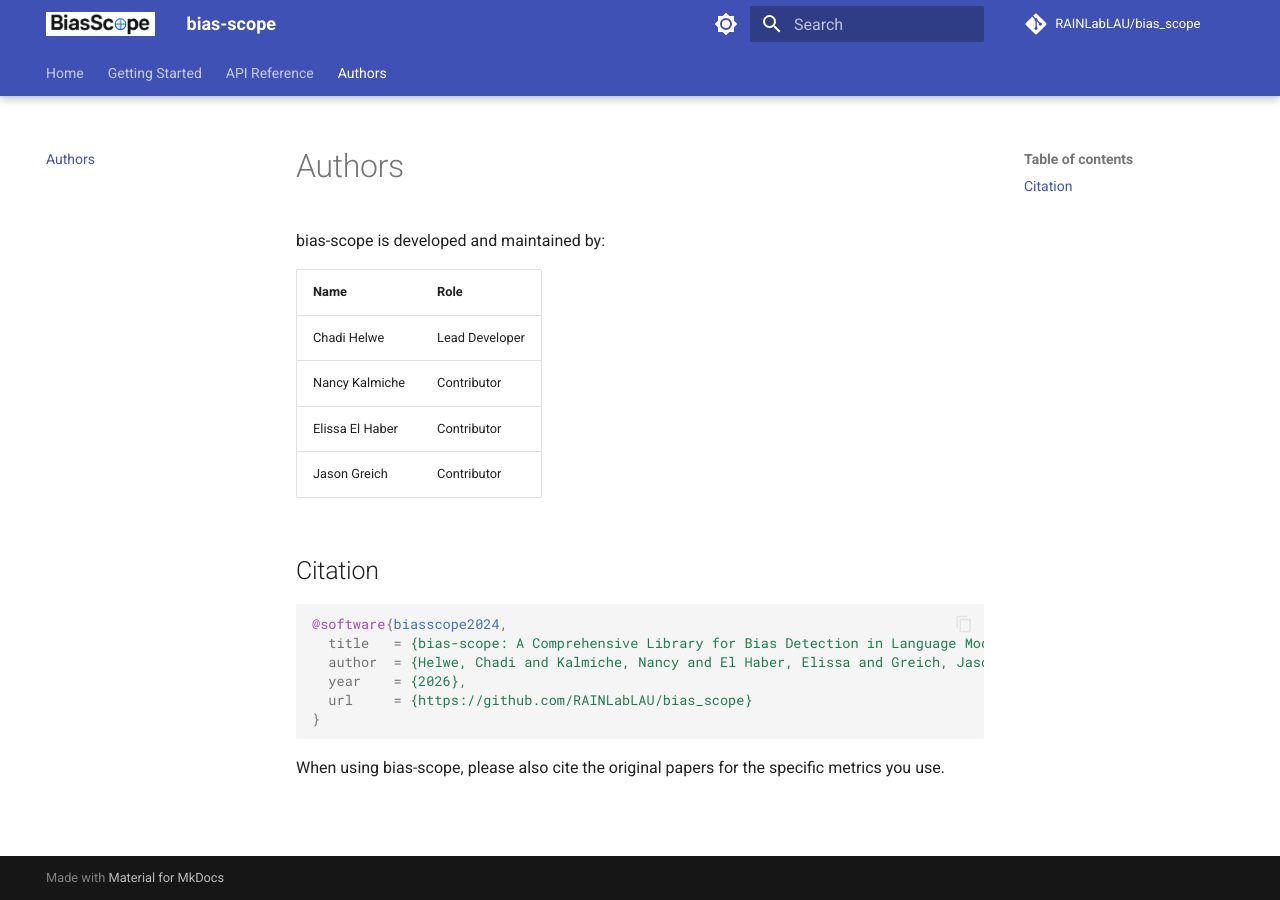
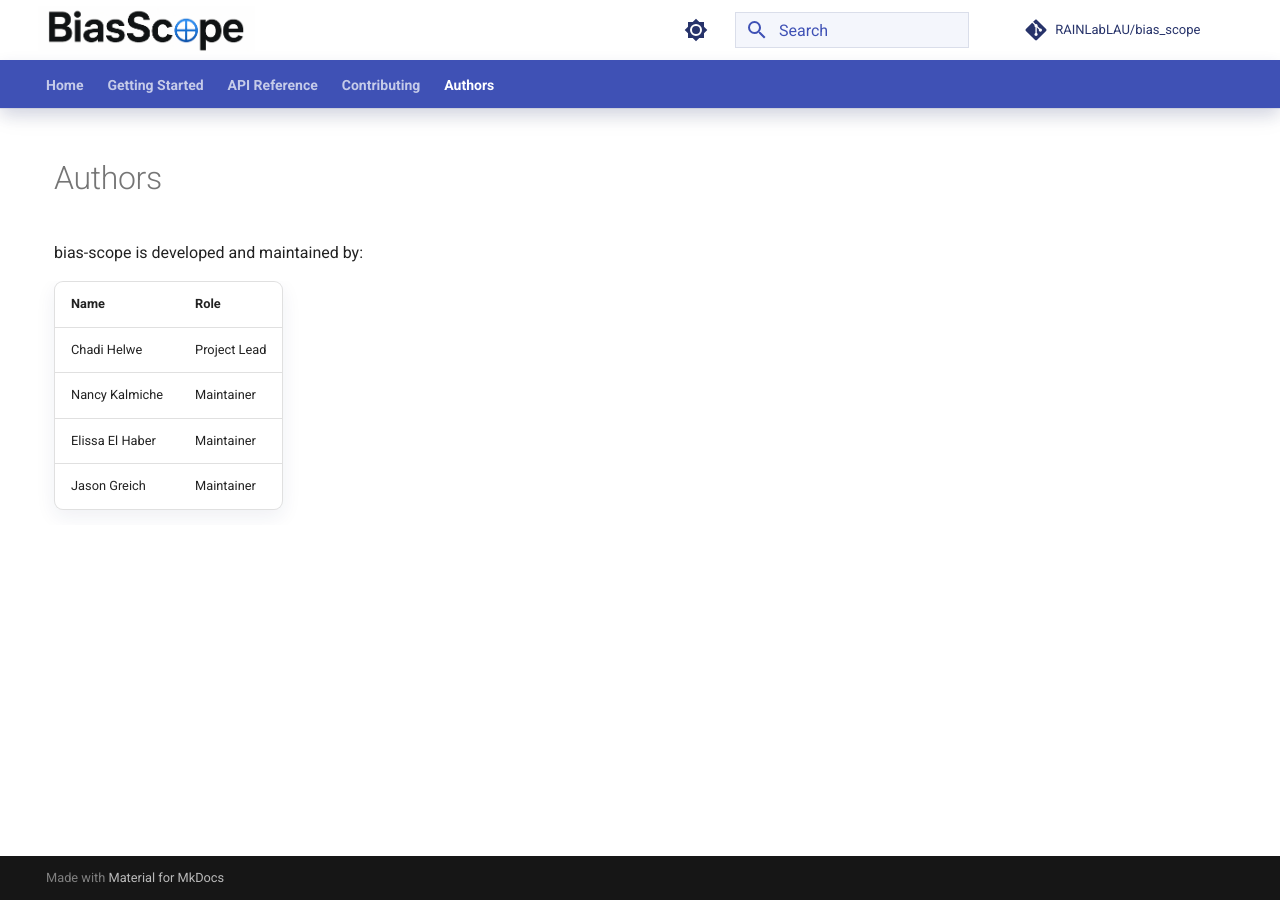
Before and after one commit to RAINLabLAU/bias_scope, an MkDocs documentation site: the page built from docs/authors.md, in a window 1280 px wide. Built offline with MkDocs 1.6.1 and Material for MkDocs 9.7.7, drawn with Linux system fonts in a browser that asks for light colours; comment, search, counter and statistics services are not loaded.

Commit message:
Update docs layout and contribution guide

````diff
--- a/docs/authors.md
+++ b/docs/authors.md
@@ -2,22 +2,9 @@
 
 bias-scope is developed and maintained by:
 
-| Name            | Role           |
-| --------------- | -------------- |
-| Chadi Helwe     | Lead Developer |
-| Nancy Kalmiche  | Contributor    |
-| Elissa El Haber | Contributor    |
-| Jason Greich    | Contributor    |
-
-## Citation
-
-```bibtex
-@software{biasscope2024,
-  title   = {bias-scope: A Comprehensive Library for Bias Detection in Language Models},
-  author  = {Helwe, Chadi and Kalmiche, Nancy and El Haber, Elissa and Greich, Jason},
-  year    = {2026},
-  url     = {https://github.com/RAINLabLAU/bias_scope}
-}
-```
-
-When using bias-scope, please also cite the original papers for the specific metrics you use.
+| Name            | Role         |
+| --------------- | ------------ |
+| Chadi Helwe     | Project Lead |
+| Nancy Kalmiche  | Maintainer   |
+| Elissa El Haber | Maintainer   |
+| Jason Greich    | Maintainer   |
--- /dev/null
+++ b/docs/javascripts/sidebar-visibility.js
@@ -0,0 +1,10 @@
+(function () {
+  var path = window.location.pathname.replace(/\\/g, "/").toLowerCase();
+  var keepSidebar = path.indexOf('/getting-started/') !== -1 || path.indexOf('/api/') !== -1;
+
+  if (keepSidebar) {
+    return;
+  }
+
+  document.documentElement.classList.add('hide-primary-sidebar');
+})();
--- /dev/null
+++ b/docs/stylesheets/extra.css
@@ -0,0 +1,236 @@
+/* Separate the utility header from the primary documentation navigation. */
+.md-header {
+  background: #ffffff;
+  box-shadow: 0 1px 0 rgba(26, 35, 79, 0.08), 0 8px 24px rgba(26, 35, 79, 0.07);
+  color: #27336a;
+}
+
+.md-header__inner {
+  display: flex;
+  align-items: center;
+  gap: 0.75rem;
+}
+
+/* The logo remains visible, while the repeated site name is removed. */
+.md-header__title {
+  display: none;
+}
+
+.md-header__button.md-logo {
+  margin-right: auto;
+  padding: 0.1rem 0;
+}
+
+.md-header__button,
+.md-header__button.md-logo,
+.md-header__topic {
+  color: #27336a;
+}
+
+.md-header__button.md-logo img {
+  height: auto;
+  width: auto;
+  max-height: 2.4rem;
+  max-width: none;
+}
+
+.md-search__input {
+  background-color: #f4f6fc;
+  box-shadow: inset 0 0 0 1px rgba(39, 51, 106, 0.12);
+  color: #20284f;
+}
+
+.md-search__input::placeholder {
+  color: #3f51b5;
+  opacity: 1;
+}
+
+.md-search__input:hover,
+.md-search__input:focus {
+  background-color: #ffffff;
+  box-shadow: inset 0 0 0 1px rgba(63, 81, 181, 0.45), 0 4px 14px rgba(39, 51, 106, 0.1);
+}
+
+.md-search__icon,
+.md-search__input + .md-search__icon {
+  color: #3f51b5;
+}
+
+.md-tabs {
+  background: #3f51b5;
+  box-shadow: 0 7px 17px rgba(31, 43, 105, 0.14);
+}
+
+.md-tabs__link {
+  font-weight: 600;
+}
+
+.md-tabs__link--active,
+.md-tabs__link:hover {
+  color: #ffffff;
+  opacity: 1;
+}
+
+.md-sidebar--primary .md-sidebar__scrollwrap,
+.md-sidebar--secondary .md-sidebar__scrollwrap {
+  border-radius: 0.4rem;
+}
+
+.md-typeset pre > code {
+  border-radius: 0.45rem;
+  box-shadow: 0 8px 22px rgba(31, 43, 105, 0.11);
+}
+
+.md-typeset table:not([class]) {
+  overflow: hidden;
+  border-radius: 0.45rem;
+  box-shadow: 0 7px 20px rgba(31, 43, 105, 0.07);
+}
+
+[data-md-color-scheme="slate"] .md-header {
+  background: #1e243f;
+  box-shadow: 0 1px 0 rgba(255, 255, 255, 0.08), 0 8px 24px rgba(0, 0, 0, 0.22);
+  color: #e6e9ff;
+}
+
+[data-md-color-scheme="slate"] .md-header__button,
+[data-md-color-scheme="slate"] .md-header__button.md-logo {
+  color: #e6e9ff;
+}
+
+[data-md-color-scheme="slate"] .md-search__input {
+  background-color: #2a3153;
+  box-shadow: inset 0 0 0 1px rgba(230, 233, 255, 0.13);
+  color: #f4f5ff;
+}
+
+[data-md-color-scheme="slate"] .md-search__input::placeholder {
+  color: #9fb0ff;
+}
+
+[data-md-color-scheme="slate"] .md-search__input:hover,
+[data-md-color-scheme="slate"] .md-search__input:focus {
+  background-color: #343d68;
+}
+
+.hide-primary-sidebar .md-sidebar--primary {
+  display: none;
+}
+
+@media screen and (min-width: 76.25em) {
+  .hide-primary-sidebar .md-content {
+    margin-left: 0;
+  }
+}
+
+.contrib-hero {
+  margin: 0 0 1.5rem;
+  padding: 1.4rem 1.5rem;
+  border: 1px solid rgba(63, 81, 181, 0.12);
+  border-radius: 1rem;
+  background: linear-gradient(135deg, rgba(63, 81, 181, 0.08), rgba(255, 255, 255, 0.92));
+  box-shadow: 0 14px 30px rgba(31, 43, 105, 0.08);
+}
+
+.contrib-hero h2 {
+  margin: 0.2rem 0 0.7rem;
+  color: #24346f;
+}
+
+.contrib-kicker {
+  margin: 0;
+  color: #3f51b5;
+  font-size: 0.76rem;
+  font-weight: 700;
+  letter-spacing: 0.08em;
+  text-transform: uppercase;
+}
+
+.contrib-grid {
+  display: grid;
+  grid-template-columns: repeat(auto-fit, minmax(12rem, 1fr));
+  gap: 0.9rem;
+  margin: 1.25rem 0 1.75rem;
+}
+
+.contrib-card {
+  padding: 1rem 1.05rem;
+  border: 1px solid rgba(63, 81, 181, 0.12);
+  border-radius: 0.9rem;
+  background: #ffffff;
+  box-shadow: 0 10px 24px rgba(31, 43, 105, 0.06);
+}
+
+.contrib-card h3 {
+  margin-top: 0;
+  margin-bottom: 0.35rem;
+  color: #27336a;
+}
+
+.contrib-card p {
+  margin: 0;
+}
+
+.contrib-section {
+  margin: 0.9rem 0 1.35rem;
+  padding: 1rem 1.1rem;
+  border-left: 4px solid rgba(63, 81, 181, 0.65);
+  border-radius: 0 0.85rem 0.85rem 0;
+  background: rgba(244, 246, 252, 0.78);
+}
+
+.contrib-section h3 {
+  margin-top: 0;
+  color: #27336a;
+}
+
+.contrib-checklist {
+  background: linear-gradient(180deg, rgba(244, 246, 252, 0.95), rgba(255, 255, 255, 0.95));
+}
+
+[data-md-color-scheme="slate"] .contrib-hero {
+  border-color: rgba(159, 176, 255, 0.16);
+  background: linear-gradient(135deg, rgba(159, 176, 255, 0.12), rgba(30, 36, 63, 0.95));
+  box-shadow: 0 16px 34px rgba(0, 0, 0, 0.22);
+}
+
+[data-md-color-scheme="slate"] .contrib-hero h2,
+[data-md-color-scheme="slate"] .contrib-section h3,
+[data-md-color-scheme="slate"] .contrib-card h3 {
+  color: #eef1ff;
+}
+
+[data-md-color-scheme="slate"] .contrib-kicker {
+  color: #aebaf5;
+}
+
+[data-md-color-scheme="slate"] .contrib-card {
+  border-color: rgba(159, 176, 255, 0.16);
+  background: #222948;
+  box-shadow: 0 14px 28px rgba(0, 0, 0, 0.2);
+}
+
+[data-md-color-scheme="slate"] .contrib-section {
+  border-left-color: rgba(159, 176, 255, 0.7);
+  background: rgba(42, 49, 83, 0.88);
+}
+
+
+.contrib-note {
+  margin: 1rem 0 1.35rem;
+  padding: 0.95rem 1.05rem;
+  border: 1px solid rgba(63, 81, 181, 0.12);
+  border-radius: 0.85rem;
+  background: rgba(255, 255, 255, 0.92);
+  box-shadow: 0 10px 22px rgba(31, 43, 105, 0.05);
+}
+
+.contrib-note-strong {
+  background: linear-gradient(180deg, rgba(244, 246, 252, 0.98), rgba(255, 255, 255, 0.98));
+}
+
+[data-md-color-scheme="slate"] .contrib-note {
+  border-color: rgba(159, 176, 255, 0.16);
+  background: rgba(34, 41, 72, 0.92);
+  box-shadow: 0 14px 26px rgba(0, 0, 0, 0.18);
+}
--- a/mkdocs.yml
+++ b/mkdocs.yml
@@ -66,6 +66,12 @@ markdown_extensions:
   - toc:
       permalink: true
 
+extra_css:
+  - stylesheets/extra.css
+
+extra_javascript:
+  - javascripts/sidebar-visibility.js
+
 nav:
   - Home: index.md
   - Getting Started:
@@ -118,4 +124,5 @@ nav:
       - TofNof: api/prompts/tof_nof.md
       - OpinionConsistencyAcrossPersonas: api/prompts/opinion_consistency_across_personas.md
       - UnQover: api/prompts/unqover.md
+  - Contributing: contributing.md
   - Authors: authors.md
````
Also changed, not shown: docs/contributing.md (added, +136 -0 lines).
